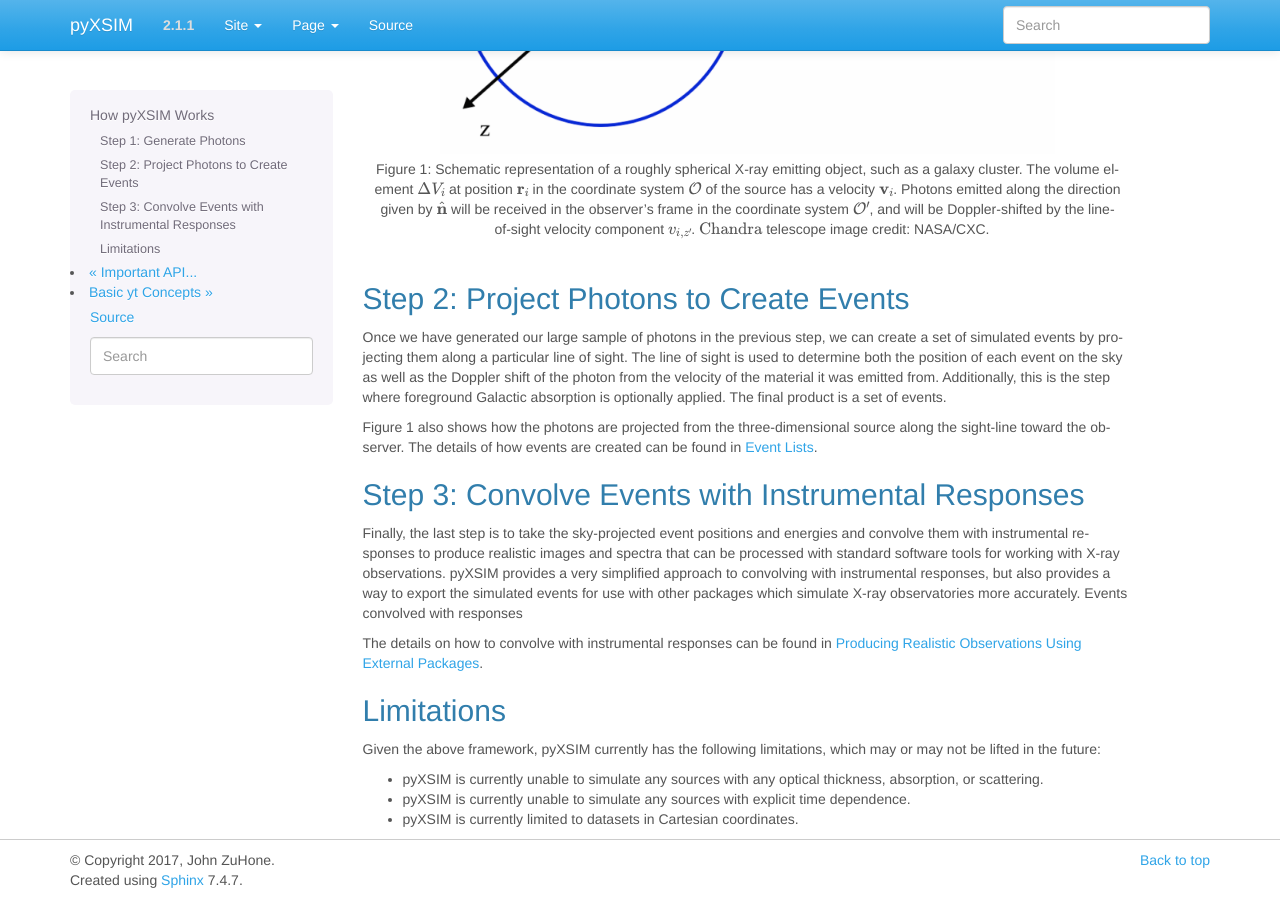
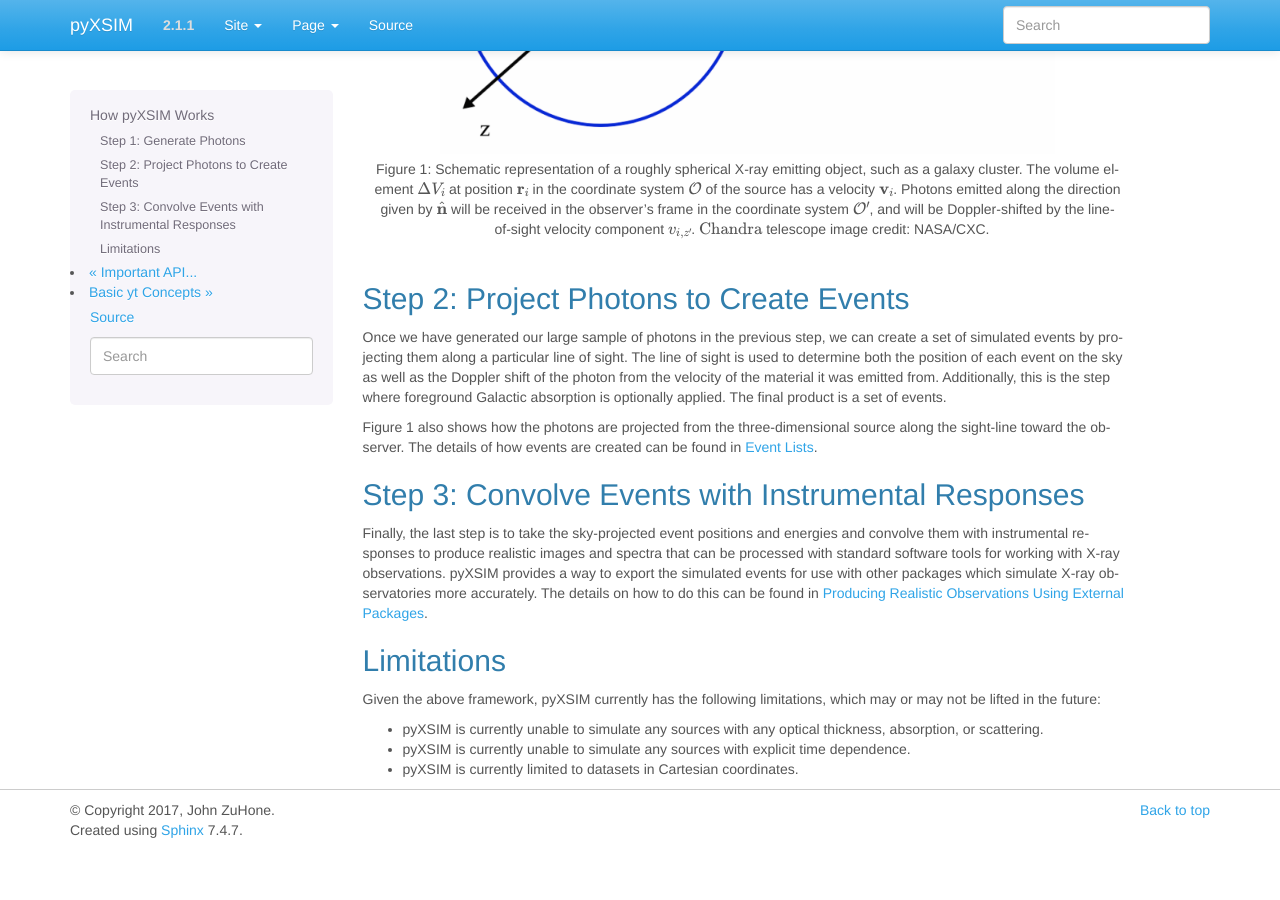
Before and after one commit to jzuhone/pyxsim, a Sphinx documentation site: the page built from doc/source/how_it_works.rst, in a window 1280 px wide and 900 px high, scrolled down 903 px. Built offline with Sphinx 7.4.7, drawn with Linux system fonts in a browser that asks for light colours; after the commit the page ends 1753 px from its top, so only the background shows below that.

Commit message:
Fix docs

```diff
--- a/doc/source/how_it_works.rst
+++ b/doc/source/how_it_works.rst
@@ -63,11 +63,7 @@ Step 3: Convolve Events with Instrumental Responses
 
 Finally, the last step is to take the sky-projected event positions and energies and convolve them with
 instrumental responses to produce realistic images and spectra that can be processed with standard software
-tools for working with X-ray observations. pyXSIM provides a very simplified approach to convolving with
-instrumental responses, but also provides a way to export the simulated events for use with other packages
-which simulate X-ray observatories more accurately. Events convolved with responses
-
-The details on how to convolve with instrumental responses can be found in :ref:`instruments`.
+tools for working with X-ray observations. pyXSIM provides a way to export the simulated events for use with other packages which simulate X-ray observatories more accurately. The details on how to do this can be found in :ref:`instruments`.
 
 Limitations
 -----------
```
Also changed, not shown: doc/source/v1_to_v2.rst (+0 -20 lines).
